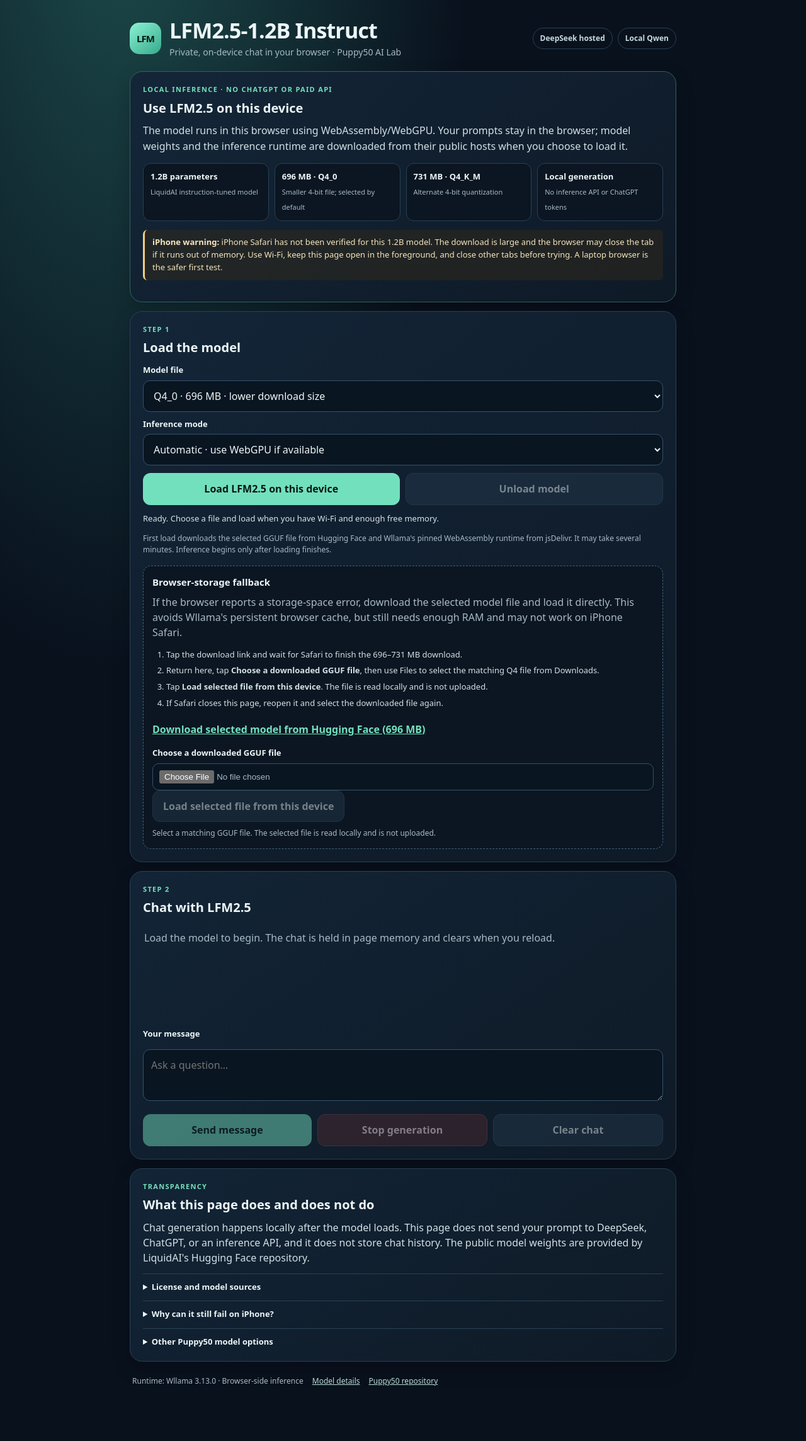
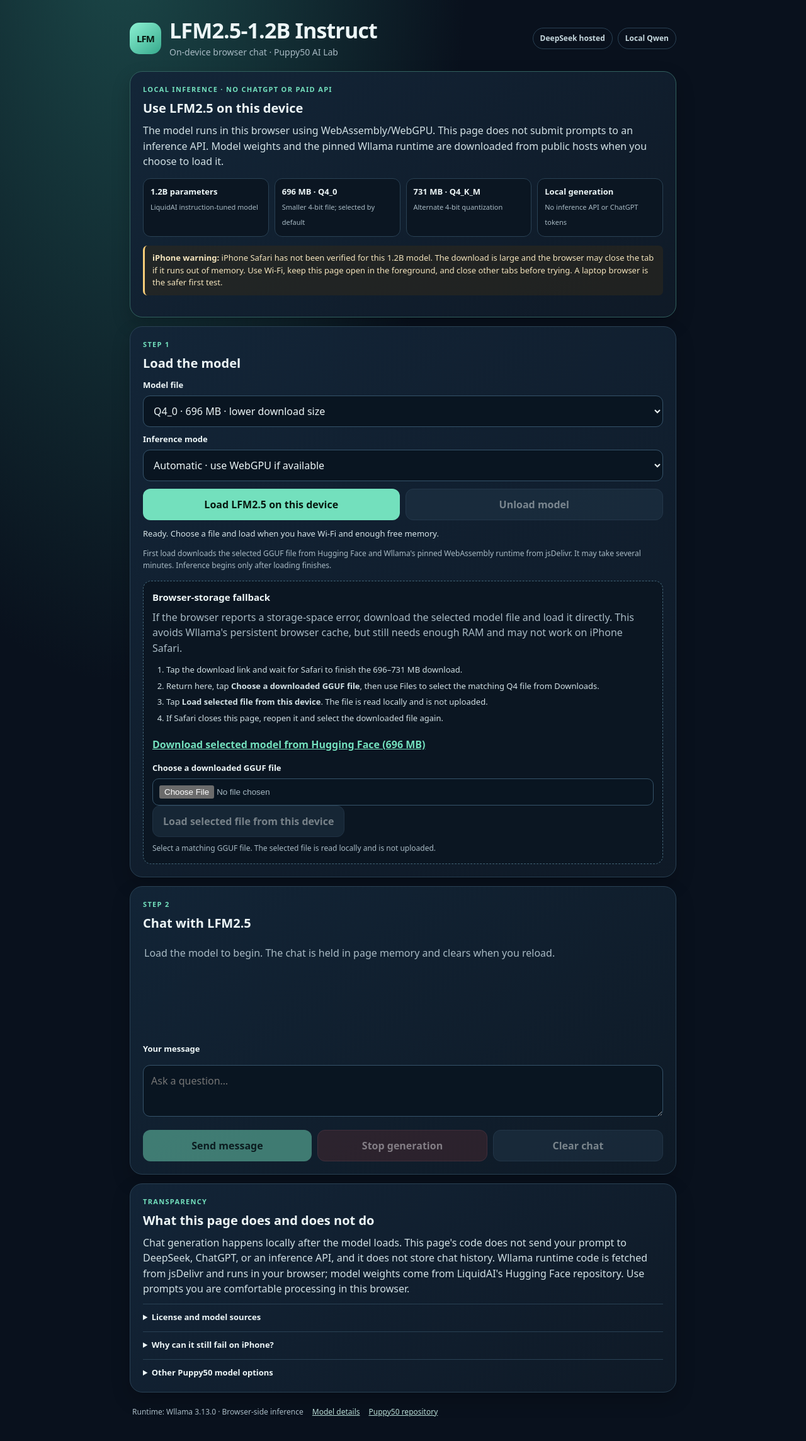
Before and after one commit to 74127418528426leo-del/Test, a plain HTML site: page qwen-local/index.html in a window 1280 px wide. Shown: the whole page at 63% size. Before the commit the page ends 2256 px from the top, so only its background shows below. Drawn offline with Linux system fonts and the light colour scheme.

Commit message:
Clarify local inference privacy and runtime disclosure

```diff
--- a/qwen-local/index.html
+++ b/qwen-local/index.html
@@ -17,7 +17,7 @@ main{max-width:900px;margin:0 auto;padding:24px 16px 46px}header{display:flex;al
 <main>
 <header>
   <div class="mark" aria-hidden="true">LFM</div>
-  <div><h1>LFM2.5-1.2B Instruct</h1><p>Private, on-device chat in your browser · Puppy50 AI Lab</p></div>
+  <div><h1>LFM2.5-1.2B Instruct</h1><p>On-device browser chat · Puppy50 AI Lab</p></div>
   <nav class="nav" aria-label="Other model options">
     <a href="./deepseek.html">DeepSeek hosted</a>
     <a href="./qwen.html">Local Qwen</a>
@@ -27,7 +27,7 @@ main{max-width:900px;margin:0 auto;padding:24px 16px 46px}header{display:flex;al
 <section class="hero">
   <div class="eyebrow">Local inference · no ChatGPT or paid API</div>
   <h2>Use LFM2.5 on this device</h2>
-  <p>The model runs in this browser using WebAssembly/WebGPU. Your prompts stay in the browser; model weights and the inference runtime are downloaded from their public hosts when you choose to load it.</p>
+  <p>The model runs in this browser using WebAssembly/WebGPU. This page does not submit prompts to an inference API. Model weights and the pinned Wllama runtime are downloaded from public hosts when you choose to load it.</p>
   <div class="facts">
     <div class="fact"><strong>1.2B parameters</strong><span>LiquidAI instruction-tuned model</span></div>
     <div class="fact"><strong>696 MB · Q4_0</strong><span>Smaller 4-bit file; selected by default</span></div>
@@ -48,7 +48,7 @@ main{max-width:900px;margin:0 auto;padding:24px 16px 46px}header{display:flex;al
   <label for="compute-mode">Inference mode</label>
   <select id="compute-mode">
     <option value="auto">Automatic · use WebGPU if available</option>
-    <option value="cpu">CPU only · slower; try if GPU loading fails</option>
+    <option value="cpu">CPU only · may be very slow; try if GPU loading fails</option>
   </select>
   <div class="button-row">
     <button id="load">Load LFM2.5 on this device</button>
@@ -92,7 +92,7 @@ main{max-width:900px;margin:0 auto;padding:24px 16px 46px}header{display:flex;al
 <section class="panel">
   <div class="eyebrow">Transparency</div>
   <h2>What this page does and does not do</h2>
-  <p>Chat generation happens locally after the model loads. This page does not send your prompt to DeepSeek, ChatGPT, or an inference API, and it does not store chat history. The public model weights are provided by LiquidAI's Hugging Face repository.</p>
+  <p>Chat generation happens locally after the model loads. This page's code does not send your prompt to DeepSeek, ChatGPT, or an inference API, and it does not store chat history. Wllama runtime code is fetched from jsDelivr and runs in your browser; model weights come from LiquidAI's Hugging Face repository. Use prompts you are comfortable processing in this browser.</p>
   <details><summary>License and model sources</summary>
     <p>The GGUF model repository lists the <strong>LFM 1.0 license</strong> (not MIT). Read the terms before redistributing or adapting the weights. This site downloads the original public files and does not copy the 696–731 MB model into GitHub Pages.</p>
     <p><a href="https://huggingface.co/LiquidAI/LFM2.5-1.2B-Instruct-GGUF" target="_blank" rel="noopener noreferrer">Official LFM2.5 GGUF model</a> · <a href="https://huggingface.co/LiquidAI/LFM2.5-1.2B-Instruct-GGUF/blob/main/LICENSE" target="_blank" rel="noopener noreferrer">Model license</a> · <a href="https://github.com/ngxson/wllama" target="_blank" rel="noopener noreferrer">Wllama browser runtime</a></p>
@@ -192,7 +192,6 @@ async function createRuntime() {
   return instance;
 }
 quantSelect.addEventListener('change', updateModelDownloadLink);
-computeMode.addEventListener('change', () => {});
 localFile.addEventListener('change', () => {
   const file = localFile.files && localFile.files[0];
   localStatus.textContent = file ? 'Selected: ' + file.name + ' (' + Math.round(file.size / 1048576) + ' MB). This file stays in your browser and is not uploaded.' : 'Select a matching GGUF file. The selected file is read locally and is not uploaded.';
```
